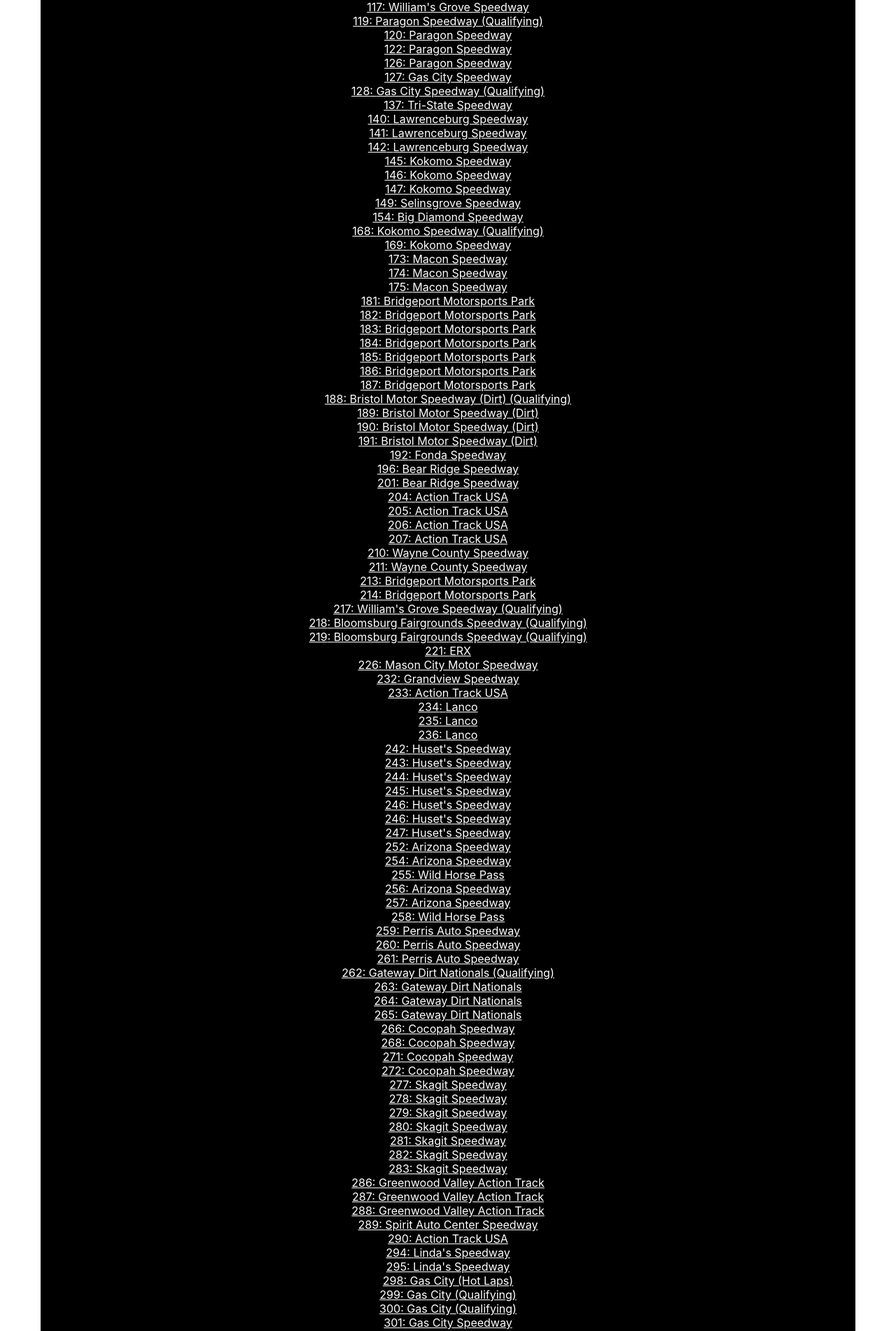
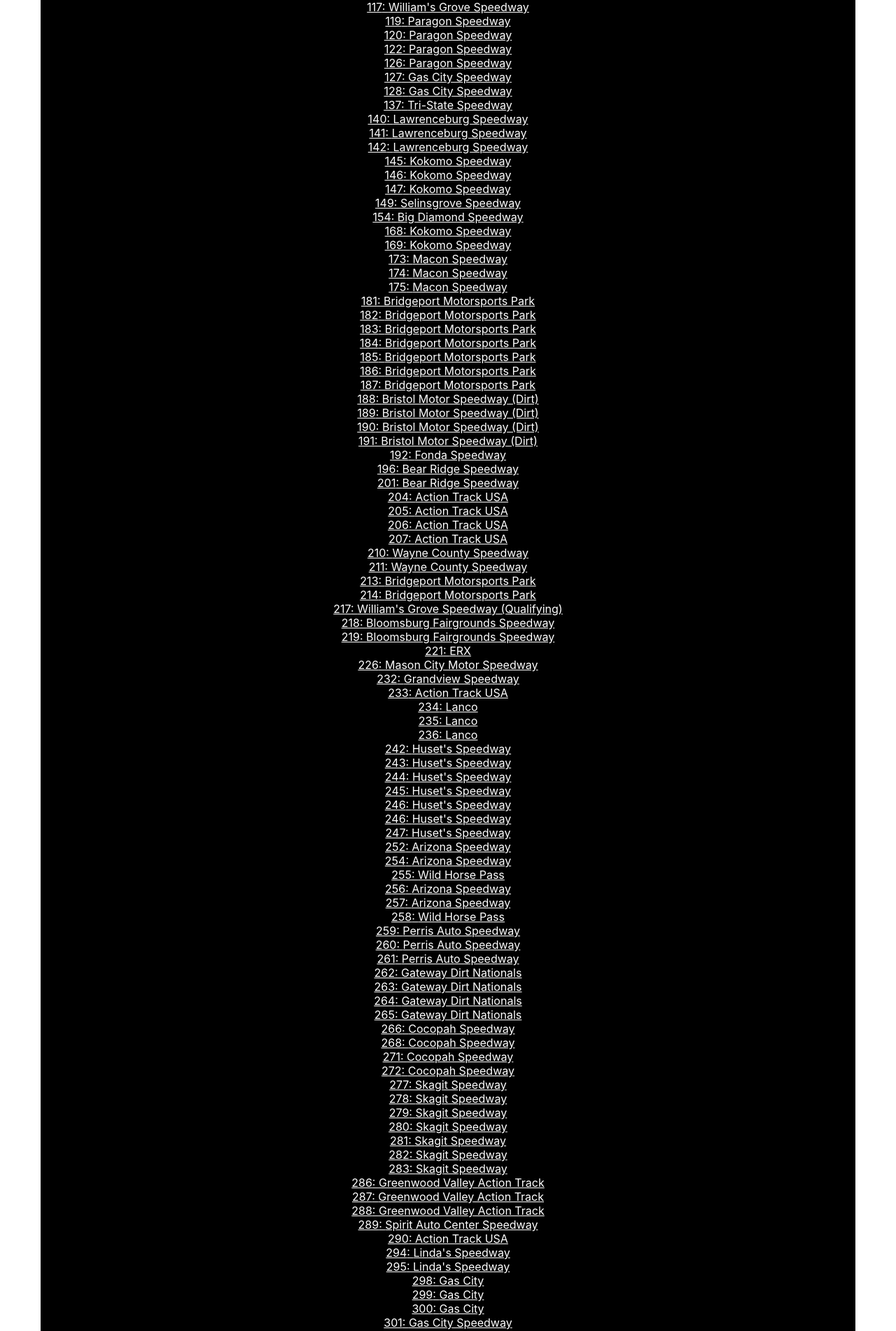
Before and after one commit to dirkstahlecker/dirk-trackchasing-vercel-next, a Next.js app: page /flips in a window 1280 px wide. Shown: the part 884-2786 px from the top of the page at 70% size. Built offline with nearby package versions, Linux system fonts and the light colour scheme.

Commit message:
added flips

```diff
--- a/app/flips/FlipData.ts
+++ b/app/flips/FlipData.ts
@@ -2,10 +2,11 @@
   num: number;
   track: string;
   url: string;
-  flips?: number;
+  notes?: string[];
 }
 
-export const flips: TrackVideo[] = [
+//TODO: track names aren't going to always match here
+export const FlipsData: TrackVideo[] = [
   { num: 22, track: "Seekonk Speedway", url: "https://youtu.be/a1qwU1SYpYk" },
   { num: 25, track: "Wall Stadium Speedwday", url: "https://youtu.be/4i868jFmovM" },
   { num: 26, track: "Wall Stadium Speedway", url: "https://youtu.be/QvqZ5S9ngBc" },
@@ -42,12 +43,12 @@
   { num: 110, track: "PPL Center", url: "https://youtu.be/QYm0M13UMe4" },
   { num: 111, track: "PPL Center", url: "https://youtu.be/sa-2RuocU1I" },
   { num: 117, track: "William's Grove Speedway", url: "https://youtu.be/GkfpzVgc1sA" },
-  { num: 119, track: "Paragon Speedway (Qualifying)", url: "https://youtu.be/ZtAHMGVi3zw" },
+  { num: 119, track: "Paragon Speedway", url: "https://youtu.be/ZtAHMGVi3zw", notes: ["Qualifying"] },
   { num: 120, track: "Paragon Speedway", url: "https://youtu.be/Gi7ySPGU9Yo" },
   { num: 122, track: "Paragon Speedway", url: "https://youtu.be/a-7DlDQEONY" },
   { num: 126, track: "Paragon Speedway", url: "https://youtu.be/wnRHKzCd27s" },
   { num: 127, track: "Gas City Speedway", url: "https://youtu.be/k3qEkGSfco8" },
-  { num: 128, track: "Gas City Speedway (Qualifying)", url: "https://youtu.be/El7bOOZiTsc" },
+  { num: 128, track: "Gas City Speedway", url: "https://youtu.be/El7bOOZiTsc", notes: ["Qualifying"] },
   { num: 137, track: "Tri-State Speedway", url: "https://youtu.be/P7vybhmS_C8" },
   { num: 140, track: "Lawrenceburg Speedway", url: "https://youtu.be/ya80DbyekgY" },
   { num: 141, track: "Lawrenceburg Speedway", url: "https://youtu.be/ya80DbyekgY" },
@@ -57,7 +58,7 @@
   { num: 147, track: "Kokomo Speedway", url: "https://youtu.be/59k3P10lhew" },
   { num: 149, track: "Selinsgrove Speedway", url: "https://youtu.be/vHso7KvLyAM" },
   { num: 154, track: "Big Diamond Speedway", url: "https://youtu.be/bxHrYoygHOA" },
-  { num: 168, track: "Kokomo Speedway (Qualifying)", url: "https://youtu.be/4g342y2U_yc" },
+  { num: 168, track: "Kokomo Speedway", url: "https://youtu.be/4g342y2U_yc", notes: ["Qualifying"]},
   { num: 169, track: "Kokomo Speedway", url: "https://youtu.be/ljLIvXk3H3M" },
   { num: 173, track: "Macon Speedway", url: "https://youtu.be/_4ObfTEetCQ" },
   { num: 174, track: "Macon Speedway", url: "https://youtu.be/VQnVaPavDXQ" },
@@ -69,7 +70,7 @@
   { num: 185, track: "Bridgeport Motorsports Park", url: "https://youtu.be/izv1GRVuTo8" },
   { num: 186, track: "Bridgeport Motorsports Park", url: "https://youtu.be/izv1GRVuTo8" },
   { num: 187, track: "Bridgeport Motorsports Park", url: "https://youtu.be/b-1EX7Po_zU" },
-  { num: 188, track: "Bristol Motor Speedway (Dirt) (Qualifying)", url: "https://youtu.be/X5yqCbfS1Nk" },
+  { num: 188, track: "Bristol Motor Speedway (Dirt)", url: "https://youtu.be/X5yqCbfS1Nk", notes: ["Qualifying"] },
   { num: 189, track: "Bristol Motor Speedway (Dirt)", url: "https://youtu.be/0PcfP55VBoE" },
   { num: 190, track: "Bristol Motor Speedway (Dirt)", url: "https://youtu.be/GhACS21sYOA" },
   { num: 191, track: "Bristol Motor Speedway (Dirt)", url: "https://youtu.be/GC976Robl8c" },
@@ -85,8 +86,8 @@
   { num: 213, track: "Bridgeport Motorsports Park", url: "https://youtu.be/QGyXF3j39S4" },
   { num: 214, track: "Bridgeport Motorsports Park", url: "https://youtu.be/QGyXF3j39S4" },
   { num: 217, track: "William's Grove Speedway (Qualifying)", url: "https://youtu.be/Lpuj0Ia_TIo" },
-  { num: 218, track: "Bloomsburg Fairgrounds Speedway (Qualifying)", url: "https://youtu.be/nfz0ujnp0X4" },
-  { num: 219, track: "Bloomsburg Fairgrounds Speedway (Qualifying)", url: "https://youtu.be/68zfHnb2KA8" },
+  { num: 218, track: "Bloomsburg Fairgrounds Speedway", url: "https://youtu.be/nfz0ujnp0X4", notes: ["Qualifying"] },
+  { num: 219, track: "Bloomsburg Fairgrounds Speedway", url: "https://youtu.be/68zfHnb2KA8", notes: ["Qualifying"] },
   { num: 221, track: "ERX", url: "https://youtu.be/pZ-7Z11FQAQ" },
   { num: 226, track: "Mason City Motor Speedway", url: "https://youtu.be/NVmvUxBHvnw" },
   { num: 232, track: "Grandview Speedway", url: "https://youtu.be/enqjq7CSbIA" },
@@ -110,7 +111,7 @@
   { num: 259, track: "Perris Auto Speedway", url: "https://youtu.be/vBIPVuflF8Y" },
   { num: 260, track: "Perris Auto Speedway", url: "https://youtu.be/N8WYnpkgVLs" },
   { num: 261, track: "Perris Auto Speedway", url: "https://youtu.be/O-W6sXP-EEs" },
-  { num: 262, track: "Gateway Dirt Nationals (Qualifying)", url: "https://youtu.be/d5iDvgQK87A" },
+  { num: 262, track: "Gateway Dirt Nationals", url: "https://youtu.be/d5iDvgQK87A", notes: ["Qualifying"] },
   { num: 263, track: "Gateway Dirt Nationals", url: "https://youtu.be/3HrQXGKErmM" },
   { num: 264, track: "Gateway Dirt Nationals", url: "https://youtu.be/r5hEVqnGvSs" },
   { num: 265, track: "Gateway Dirt Nationals", url: "https://youtu.be/9bW9mTRB0dY" },
@@ -132,14 +133,14 @@
   { num: 290, track: "Action Track USA", url: "https://youtu.be/7JV8p5fWBAg" },
   { num: 294, track: "Linda's Speedway", url: "https://youtu.be/FCPN4pDk5SE" },
   { num: 295, track: "Linda's Speedway", url: "https://youtu.be/qlxG9AsBNsM" },
-  { num: 298, track: "Gas City (Hot Laps)", url: "https://youtu.be/4kswLpMLBF4" },
-  { num: 299, track: "Gas City (Qualifying)", url: "https://youtu.be/xoRbvtpEJzQ" },
-  { num: 300, track: "Gas City (Qualifying)", url: "https://youtu.be/pIBlFa9WYj8" },
+  { num: 298, track: "Gas City", url: "https://youtu.be/4kswLpMLBF4", notes: ["Hot Laps"] },
+  { num: 299, track: "Gas City", url: "https://youtu.be/xoRbvtpEJzQ", notes: ["Qualifying"] },
+  { num: 300, track: "Gas City", url: "https://youtu.be/pIBlFa9WYj8", notes: ["Qualifying"] },
   { num: 301, track: "Gas City Speedway", url: "https://youtu.be/Auzd6UR_TYk" },
   { num: 302, track: "Gas City Speedway", url: "https://youtu.be/g2sLtG_cMoQ" },
   { num: 303, track: "Gas City Speedway", url: "https://youtu.be/O5FopRxJza8" },
   { num: 305, track: "Circle City Raceway", url: "https://youtu.be/wWv5L3K__NM" },
-  { num: 307, track: "Kokomo Speedway (Qualifying)", url: "https://youtu.be/pHBB1BI_WbE" },
+  { num: 307, track: "Kokomo Speedway", url: "https://youtu.be/pHBB1BI_WbE", notes: ["Qualifying"] },
   { num: 308, track: "Kokomo Speedway", url: "https://youtu.be/LUqkfjRyD4M" },
   { num: 309, track: "Kokomo Speedway", url: "https://youtu.be/g3mr9YfJ7ss" },
   { num: 310, track: "Kokomo Speedway", url: "https://youtu.be/SD7Gce4o-eU" },
@@ -207,7 +208,7 @@
   { num: 390, track: "Chili Bowl", url: "https://youtu.be/-ixDAujcRhI" },
   { num: 391, track: "Chili Bowl", url: "https://youtu.be/iKYCtPmy7cA" },
   { num: 392, track: "Chili Bowl", url: "https://youtu.be/obIVQYtoXcQ" },
-  { num: 394, track: "Chili Bowl (Hot Laps)", url: "https://youtu.be/tz8qi0ii0wQ" },
+  { num: 394, track: "Chili Bowl", url: "https://youtu.be/tz8qi0ii0wQ", notes: ["Hot Laps"] },
   { num: 395, track: "Chili Bowl", url: "https://youtu.be/hr5qomcL7us" },
   { num: 396, track: "Chili Bowl", url: "https://youtu.be/pAG3j1SdBJM" },
   { num: 397, track: "Chili Bowl", url: "https://youtu.be/_TAglBeirFA" },
@@ -235,7 +236,7 @@
   { num: 441, track: "Hendry County Speedway", url: "https://youtu.be/F78vhGVauvg" },
   { num: 442, track: "East Bay Raceway Park", url: "https://youtu.be/RLHHb-SfU1I" },
   { num: 443, track: "Volusia Speedway Park", url: "https://youtu.be/7lYeVxoNIB8" },
-  { num: 444, track: "Bubba Raceway Park (Qualifying)", url: "https://youtu.be/PC90qMXKEWI" },
+  { num: 444, track: "Bubba Raceway Park", url: "https://youtu.be/PC90qMXKEWI", notes: ["Qualifying"] },
   { num: 445, track: "Daytona International Speedway", url: "https://youtu.be/VDEFunO9rEI" },
   { num: 446, track: "Accord Speedway", url: "https://youtu.be/JxJFSBQrGfQ" },
   { num: 448, track: "Clinton County Speedway", url: "https://youtu.be/Xmn_-iQ1DHc" },
@@ -258,7 +259,7 @@
   { num: 470, track: "NHMS Flat Track", url: "https://youtu.be/J0neLXCTGKQ" },
   { num: 476, track: "Action Track USA", url: "https://youtu.be/KPRf31zC8ms" },
   { num: 477, track: "Action Track USA", url: "https://youtu.be/V_CSouGeLcY" },
-  { num: 478, track: "Lanco (Qualifying)", url: "https://youtu.be/z5F29hFbHps" },
+  { num: 478, track: "Lanco", url: "https://youtu.be/z5F29hFbHps", notes: ["Qualifying"] },
   { num: 479, track: "Lanco", url: "https://youtu.be/afTjETpap5E" },
   { num: 481, track: "Lanco", url: "https://youtu.be/fTnfUou_rtY" },
   { num: 482, track: "Lanco", url: "https://youtu.be/nJX_D_TXI08" },
@@ -294,7 +295,7 @@
   { num: 518, track: "Placerville Speedway", url: "https://youtu.be/aMpbT55AICI" },
   { num: 519, track: "Placerville Speedway", url: "https://youtu.be/aMpbT55AICI" },
   { num: 520, track: "Merced Raceway", url: "https://youtu.be/innSzTHPBQQ" },
-  { num: 521, track: "Merced Raceway (Qualifying)", url: "https://youtu.be/btumeU4oQ_8" },
+  { num: 521, track: "Merced Raceway", url: "https://youtu.be/btumeU4oQ_8", notes: ["Qualifying"] },
   { num: 522, track: "Merced Raceway", url: "https://youtu.be/tdy0K-lN-vc" },
   { num: 523, track: "Merced Raceway", url: "https://youtu.be/k2cQ8R9krnw" },
   { num: 524, track: "Merced Raceway", url: "https://youtu.be/OnYunRldwL0" },
@@ -302,10 +303,10 @@
   { num: 526, track: "Ventura Raceway", url: "https://youtu.be/D_nd52MdJZY" },
   { num: 527, track: "Ventura Raceway", url: "https://youtu.be/8LceqLfEDus" },
   { num: 528, track: "Ventura Raceway", url: "https://youtu.be/8LceqLfEDus" },
-  { num: 529, track: "Ventura Raceway (Qualifying)", url: "https://youtu.be/4e8pMbULF7k" },
+  { num: 529, track: "Ventura Raceway", url: "https://youtu.be/4e8pMbULF7k", notes: ["Qualifying"] },
   { num: 530, track: "Ventura Raceway", url: "https://youtu.be/_pBXfbMUoMw" },
   { num: 531, track: "Ventura Raceway", url: "https://youtu.be/_pBXfbMUoMw" },
-  { num: 533, track: "Gateway Dirt Nationals (Qualifying)", url: "https://youtu.be/JE4mZQUrLoM" },
+  { num: 533, track: "Gateway Dirt Nationals", url: "https://youtu.be/JE4mZQUrLoM", notes: ["Qualifying"] },
   { num: 534, track: "Gateway Dirt Nationals", url: "https://youtu.be/iA_B2Y3ytmQ" },
   { num: 538, track: "East Bay Raceway Park", url: "https://youtu.be/NaM890aCGcI" },
   { num: 539, track: "East Bay Raceway Park", url: "https://youtu.be/PrYvXCxlNWE" },
@@ -323,7 +324,7 @@
   { num: 556, track: "Big Diamond Speedway", url: "https://youtu.be/-BGfQFEAMqU" },
   { num: 557, track: "William's Grove Speedway", url: "https://youtu.be/LctEh-O9hJo" },
   { num: 562, track: "Humberstone Speedway", url: "https://youtu.be/8aP5XogXIpQ" },
-  { num: 563, track: "Lincoln Park Raceway (Qualifying)", url: "https://youtu.be/JzP68GrTIIg" },
+  { num: 563, track: "Lincoln Park Raceway", url: "https://youtu.be/JzP68GrTIIg", notes: ["Qualifying"] },
   { num: 564, track: "Lincoln Park Speedway", url: "https://youtu.be/Dt4TawxSvhc" },
   { num: 565, track: "Lincoln Park Speedway", url: "https://youtu.be/XWdsdm741gw" },
   { num: 567, track: "Lincoln Park Speedway", url: "https://youtu.be/zgXxKf4Ks_c" },
@@ -338,7 +339,7 @@
   { num: 576, track: "Circle City Raceway", url: "https://youtu.be/qIQAjzhzsfk" },
   { num: 577, track: "Bloomington Raceway", url: "https://youtu.be/QpCHkLIG4VU" },
   { num: 578, track: "Bloomington Raceway", url: "https://youtu.be/QpCHkLIG4VU" },
-  { num: 579, track: "Federated Auto Parts Raceway at I-55 (Qualifying)", url: "https://youtu.be/Uz8EhyGNON0" },
+  { num: 579, track: "Federated Auto Parts Raceway at I-55", url: "https://youtu.be/Uz8EhyGNON0", notes: ["Qualifying"] },
   { num: 582, track: "Federated Auto Parts Raceway at I-55", url: "https://youtu.be/Y-KaL6Lqwm8" },
   { num: 583, track: "Federated Auto Parts Raceway at I-55", url: "https://youtu.be/3RH9Lbg8N9g" },
   { num: 584, track: "Bloomington Speedway", url: "https://youtu.be/mYs3ime09O8" },
@@ -349,8 +350,8 @@
   { num: 590, track: "Tulare Thunderbowl Speedway", url: "https://youtu.be/CaaE_d7QfWg" },
   { num: 591, track: "Tulare Thunderbowl Speedway", url: "https://youtu.be/BkcG7pY739s" },
   { num: 592, track: "Tulare Thunderbowl Speedway", url: "https://youtu.be/43A6qY_tLew" },
-  { num: 593, track: "Merced Speedway (Qualifying)", url: "https://youtu.be/_o2bvWD6mvE" },
-  { num: 594, track: "Merced Speedway (Qualifying)", url: "https://youtu.be/9EAWxI2PHt0" },
+  { num: 593, track: "Merced Speedway", url: "https://youtu.be/_o2bvWD6mvE", notes: ["Qualifying"] },
+  { num: 594, track: "Merced Speedway", url: "https://youtu.be/9EAWxI2PHt0", notes: ["Qualifying"] },
   { num: 595, track: "Merced Speedway", url: "https://youtu.be/ETPpqCxaS7Q" },
   { num: 596, track: "Merced Speedway", url: "https://youtu.be/hgz2pBpdNUg" },
   { num: 597, track: "Merced Speedway", url: "https://youtu.be/GHR91klDvtI" },
@@ -361,8 +362,8 @@
   { num: 606, track: "Bakersfield Speedway", url: "https://youtu.be/Pb5iYAt_pto" },
   { num: 607, track: "Bakersfield Speedway", url: "https://youtu.be/H0zeRF4_Zr4" },
   { num: 608, track: "Ventura Raceway", url: "https://youtu.be/V5Pi7w8Sy7U" },
-  { num: 609, track: "Ventura Raceway (Practice)", url: "https://youtu.be/mep4R0741yM" },
-  { num: 610, track: "Ventura Raceway (Practice)", url: "https://youtu.be/O12N3tsPKuw" },
+  { num: 609, track: "Ventura Raceway", url: "https://youtu.be/mep4R0741yM", notes: ["Practice"] },
+  { num: 610, track: "Ventura Raceway", url: "https://youtu.be/O12N3tsPKuw", notes: ["Practice"] },
   { num: 612, track: "Ventura Raceway", url: "https://youtu.be/6Ppu-6g3KFM" },
   { num: 614, track: "Ventura Raceway", url: "https://youtu.be/3n5G9GF2P0M" },
   { num: 615, track: "Gateway Dirt Nationals", url: "https://youtu.be/B2cYCKM6cDw" },
@@ -371,7 +372,7 @@
   { num: 619, track: "Ocala Raceway", url: "https://youtu.be/MnTGvoJi8Rc" },
   { num: 621, track: "Ocala Raceway", url: "https://youtu.be/pf-6FGUuVjs" },
   { num: 622, track: "Daytona International Speedway", url: "https://youtu.be/E39He8PirGA" },
-  { num: 624, track: "Albany-Saratoga Speedway (Hot Laps)", url: "https://youtube.com/shorts/WlSyVhJqW-I" },
+  { num: 624, track: "Albany-Saratoga Speedway", url: "https://youtube.com/shorts/WlSyVhJqW-I", notes: ["Hot Laps"] },
   { num: 625, track: "Bloomington Speedway", url: "https://youtu.be/8lRWJ2QPlCE" },
   { num: 626, track: "Bloomington Speedway", url: "https://youtu.be/DUrfhmPXQMM" },
   { num: 628, track: "Kokomo Speedway", url: "https://youtu.be/EG1BG_3H3kc" },
@@ -401,8 +402,8 @@
   { num: 662, track: "Lawrenceburg Speedway", url: "https://youtu.be/co3cr3NACNc" },
   { num: 664, track: "Kokomo Speedway", url: "https://youtu.be/6nccy67xfjM" },
   { num: 665, track: "Kokomo Speedway", url: "https://youtu.be/k8B4yiEWhA0" },
-  { num: 667, track: "Circle City Raceway (Qualifying)", url: "https://youtu.be/xO4WObMq2Hk" },
-  { num: 668, track: "Terre Haute Action Track (Qualifying)", url: "https://youtu.be/KuGarY6tgF4" },
+  { num: 667, track: "Circle City Raceway", url: "https://youtu.be/xO4WObMq2Hk", notes: ["Qualifying"] },
+  { num: 668, track: "Terre Haute Action Track", url: "https://youtu.be/KuGarY6tgF4", notes: ["Qualifying"] },
   { num: 669, track: "Terre Haute Action Track", url: "https://youtu.be/Mj2xB4CBLao" },
   { num: 670, track: "Albany-Saratoga Speedway", url: "https://youtu.be/oLJAzuZgjOw" },
   { num: 671, track: "Albany-Saratoga Speedway", url: "https://youtu.be/ici05w6YN7s" },
@@ -419,15 +420,15 @@
   { num: 685, track: "Placerville Speedway", url: "https://youtu.be/ptkprjztrLA" },
   { num: 688, track: "Placerville Speedway", url: "https://youtu.be/Tm6CZQV4HM4" },
   { num: 690, track: "Merced Speedway", url: "https://youtube.com/shorts/yv2fHGZ4_98" },
-  { num: 691, track: "Merced Speedway (Qualifying)", url: "https://youtu.be/DNXfOnUnY50" },
+  { num: 691, track: "Merced Speedway", url: "https://youtu.be/DNXfOnUnY50", notes: ["Qualifying"] },
   { num: 692, track: "Merced Speedway", url: "https://youtu.be/njCrLvDsPoc" },
   { num: 693, track: "Merced Speedway", url: "https://youtu.be/SF1Y5_WmMUc" },
   { num: 694, track: "Merced Speedway", url: "https://youtu.be/SF1Y5_WmMUc" },
   { num: 695, track: "Merced Speedway", url: "https://youtu.be/hNiEu7lXLT4" },
   { num: 696, track: "Merced Speedway", url: "https://youtu.be/Fez235eSy5c" },
-  { num: 698, track: "Kern County Dirt Track (Qualifying)", url: "https://youtu.be/tK1YdI-VTMg" },
-  { num: 699, track: "Kern County Dirt Track (Hot Laps)", url: "https://youtu.be/5ZRnnx4SRyY" },
-  { num: 701, track: "Ventura Raceway (Group Qualifying)", url: "https://youtu.be/ZjbNsU5vkjo" },
+  { num: 698, track: "Kern County Dirt Track", url: "https://youtu.be/tK1YdI-VTMg", notes: ["Qualifying"] },
+  { num: 699, track: "Kern County Dirt Track", url: "https://youtu.be/5ZRnnx4SRyY", notes: ["Hot Laps"] },
+  { num: 701, track: "Ventura Raceway", url: "https://youtu.be/ZjbNsU5vkjo", notes: ["Group Qualifying"] },
   { num: 706, track: "Ventura Raceway", url: "https://youtu.be/xPfIcmJ7WRw" },
   { num: 707, track: "Ventura Raceway", url: "https://youtu.be/xS1G_ZrsjJY" },
   { num: 708, track: "Ventura Raceway", url: "https://youtu.be/f2vbh_kaCV4" },
@@ -450,9 +451,12 @@
   { num: 729, track: "Chili Bowl", url: "https://youtu.be/JhpBJz-hHpE" },
   { num: 730, track: "Chili Bowl", url: "https://youtu.be/Q-h4ypDqTEU" },
   { num: 731, track: "Chili Bowl", url: "https://youtu.be/1vekAt2Ba2M" },
-  { num: 732, track: "Chili Bowl (Hot Laps)", url: "https://youtu.be/566z3xRJNq8" },
+  { num: 732, track: "Chili Bowl", url: "https://youtu.be/566z3xRJNq8", notes: ["Hot Laps"] },
   { num: 733, track: "Chili Bowl", url: "https://youtu.be/P94lSRMEdtE" },
   { num: 734, track: "Chili Bowl", url: "https://youtu.be/_cU9qmJNby4" },
+  { num: 736, track: "Chili Bowl", url: "https://youtu.be/p_EfHz1k7xc" },
+  { num: 737, track: "Chili Bowl", url: "https://youtu.be/RcIMm-rvDu0" },
   { num: 740, track: "Cure Insurance Arena", url: "https://youtu.be/ybQHrSyHtlU" },
   { num: 741, track: "Cure Insurance Arena", url: "https://youtube.com/shorts/PeEB_dwg-Qk" },
+  { num: 742, track: "Thompson Speedway Motorsports Park", url: "https://youtu.be/qRMEP14sKqM" },
 ];
--- a/app/flips/FlipsTab.tsx
+++ b/app/flips/FlipsTab.tsx
@@ -1,11 +1,11 @@
 'use client'
 
-import { flips, TrackVideo } from "./FlipData"
+import { FlipsData, TrackVideo } from "./FlipData"
 
 //flip videos are on TrackchaserDirk youtube account
 
 export default function FlipsTab() {
-  return flips.map((value: TrackVideo) => {
+  return FlipsData.map((value: TrackVideo) => {
     return <>
       <a href={value.url}>{value.num}: {value.track}</a>
       <br/>
```
Also changed, not shown: app/tracks/SingleTrack.tsx (+10 -3 lines).
